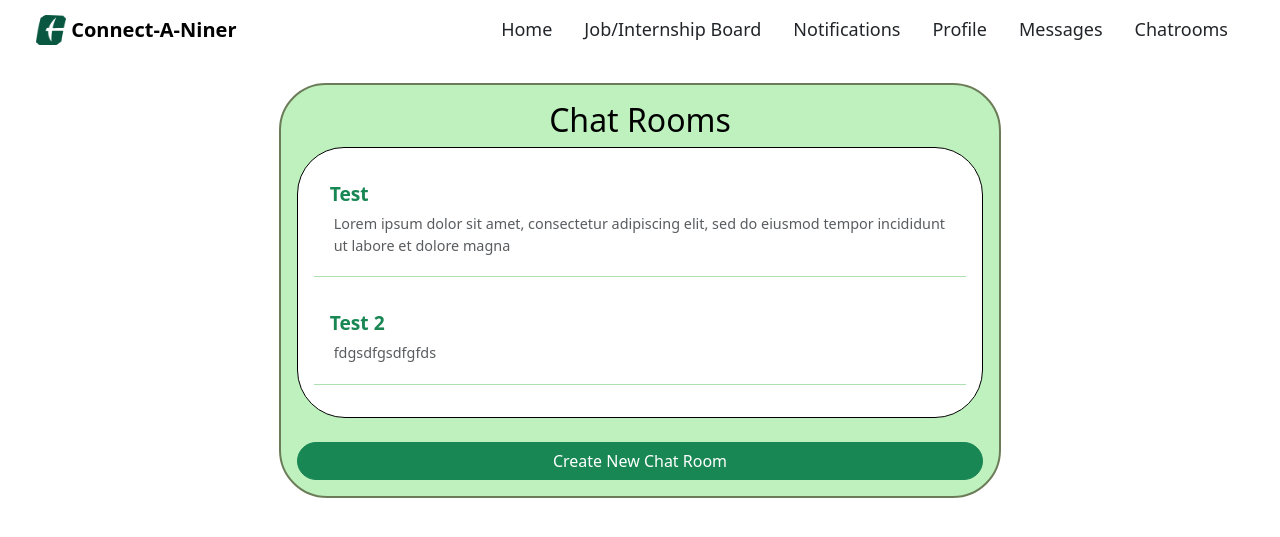
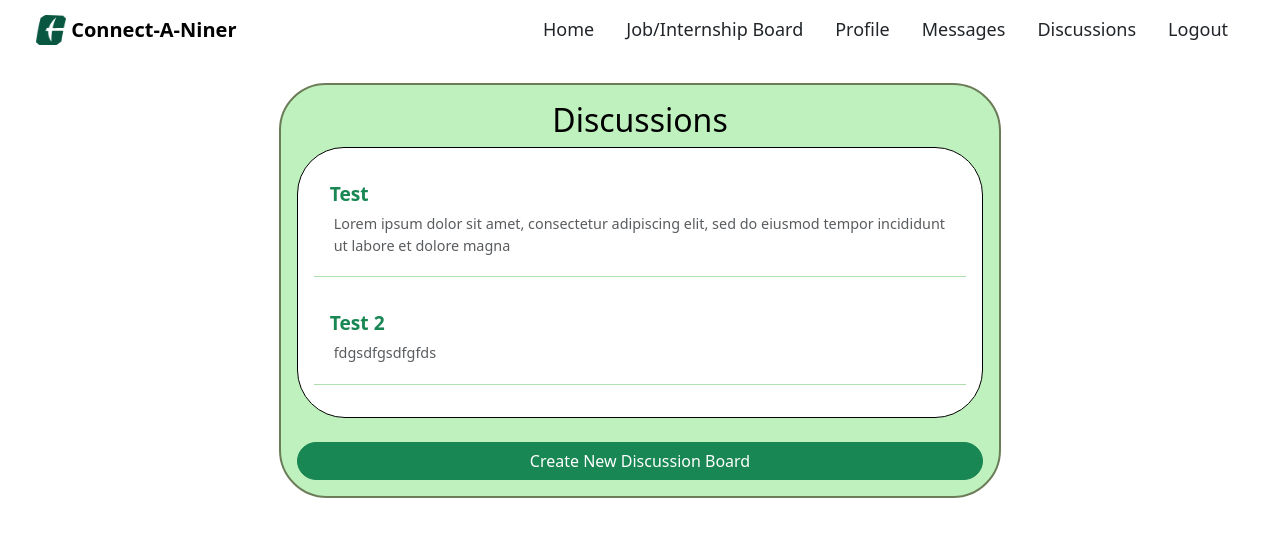
Before and after one commit to darellsam/SoftwareEngineeringProj, a Django app: page /chatrooms/ in a window 1280 px wide. Shown: the top 537 px of the page. Run offline with Django 5.2, Linux system fonts and the light colour scheme; a user stored in the database is signed in; data comes from the database, SQL or seed files in the repository; both versions use the stored data as it was after the commit.

Commit message:
Added Login and Logout button

```diff
--- a/sweProj/base/templates/discussion/chatroom_detail.html
+++ b/sweProj/base/templates/discussion/chatroom_detail.html
@@ -33,9 +33,7 @@
             <div class="d-flex justify-content-between align-items-center">
               <div>
                 <strong style="color: #4caf50"
-                  >{{ message.sender.name|default:message.sender.email
-                  }}</strong
-                >:
+                  >{{ message.sender.name|default:message.sender.email}}</strong>:
               </div>
               <small class="text-muted">{{ message.timestamp }}</small>
             </div>
@@ -60,7 +58,7 @@
 
         <div class="text-center mt-3">
           <a href="{% url 'chatroom_list' %}" class="text-success fw-bold"
-            >Back to Chat Rooms</a
+            >Back to Discussions Boards</a
           >
         </div>
       </div>
--- a/sweProj/base/templates/discussion/chatroom_list.html
+++ b/sweProj/base/templates/discussion/chatroom_list.html
@@ -13,7 +13,7 @@
           border-color: #6c7c59 !important;
         "
       >
-        <h1 class="text-center fs-2">Chat Rooms</h1>
+        <h1 class="text-center fs-2">Discussions</h1>
         <ul class="list-unstyled p-3 bg-white text-black mb-4"
             style="border-radius: 47px 48px 48px 48px; border: 1px solid black">
           {% for chatroom in chatrooms %}
@@ -33,7 +33,7 @@
             </p>
           </li>
           {% empty %}
-          <p class="text-center">No chat rooms available. Create one below!</p>
+          <p class="text-center">No Discussion Boards available. Create one below!</p>
           {% endfor %}
         </ul>
 
@@ -44,7 +44,7 @@
             class="btn btn-success w-100"
             style="border-radius: 24px"
           >
-            Create New Chat Room
+            Create New Discussion Board
           </a>
         </div>
       </div>
--- a/sweProj/base/templates/discussion/create_chatroom.html
+++ b/sweProj/base/templates/discussion/create_chatroom.html
@@ -13,7 +13,7 @@
           border-color: #6c7c59 !important;
         "
       >
-        <h1 class="text-center fs-2">Create Chat Room</h1>
+        <h1 class="text-center fs-2">Create Discussion Board</h1>
 
         <!-- Form Section -->
         <form
@@ -49,7 +49,7 @@
         <!-- Back to Chat Rooms Link -->
         <div class="text-center mt-3">
           <a href="{% url 'chatroom_list' %}" class="text-success fw-bold">
-            Back to Chat Rooms
+            Back to Discussions Boards
           </a>
         </div>
       </div>
--- a/sweProj/base/urls.py
+++ b/sweProj/base/urls.py
@@ -1,5 +1,6 @@
 from django.urls import path
 from . import views
+from django.contrib.auth import views as auth_views
 
 urlpatterns = [
     path('', views.home, name='home'),
@@ -13,5 +14,6 @@ urlpatterns = [
     path('send/', views.send_message, name='send_message'),
     path('chatrooms/', views.chatroom_list, name='chatroom_list'),
     path('chatrooms/<int:chatroom_id>/', views.chatroom_detail, name='chatroom_detail'),
-    path('chatrooms/new/', views.create_chatroom, name='create_chatroom')
+    path('chatrooms/new/', views.create_chatroom, name='create_chatroom'),
+    path('logout/', views.logoutUser, name='logout')
 ]
--- a/sweProj/base/views.py
+++ b/sweProj/base/views.py
@@ -22,7 +22,7 @@ def home(request):
 
 def loginPage(request):
     page = 'login'
-    print("Redirect Error")
+    #print("Redirect Error")
 
     if request.method == 'POST':
         email = request.POST.get('email').lower()
@@ -44,6 +44,9 @@ def loginPage(request):
     context = {'page': page}
     return render(request, 'base/login&register.html', context)
 
+def logoutUser(request):
+    logout(request)
+    return redirect('home')
 
 def registerPage(request):
     # page = 'register'   # i am going to have jinga if else logic... so if the curr page == signup i will render the signup html
--- a/sweProj/sweProj/settings.py
+++ b/sweProj/sweProj/settings.py
@@ -41,6 +41,11 @@ INSTALLED_APPS = [
 ]
 
 AUTH_USER_MODEL = 'base.User'
+
+# Authentication settings
+LOGIN_URL = '/login/'
+LOGIN_REDIRECT_URL = '/'
+LOGOUT_REDIRECT_URL = '/'
 
 
 MIDDLEWARE = [
--- a/sweProj/templates/navbar.html
+++ b/sweProj/templates/navbar.html
@@ -13,14 +13,21 @@
 			</button>
 			<div class="collapse navbar-collapse" id="navbarNavAltMarkup">
 				<div class="navbar-nav ms-auto d-flex pe-4" style="font-size: 18px;">
-					<a class="nav-item nav-link btn btn-primary d-inline-block text-dark mx-2" href="{% url 'home' %}">Home</span></a>
+					<a class="nav-item nav-link btn btn-primary d-inline-block text-dark mx-2" href="{% url 'home' %}">Home</a>
 					<a class="nav-item nav-link btn btn-primary d-inline-block text-dark mx-2" href="{% url 'jobBoard' %}">Job/Internship Board</a>
-					<a class="nav-item nav-link btn btn-primary d-inline-block text-dark mx-2" href="#">Notifications</a>
+					<!-- <a class="nav-item nav-link btn btn-primary d-inline-block text-dark mx-2" href="#">Notifications</a> -->
 					<a class="nav-item nav-link btn btn-primary d-inline-block text-dark mx-2" href="#">Profile</a>
 					<a class="nav-item nav-link btn btn-primary d-inline-block text-dark mx-2" href="{% url 'inbox' %}">Messages</a>
-					<a class="nav-item nav-link btn btn-primary d-inline-block text-dark mx-2" href="{% url 'chatroom_list' %}">Chatrooms</a>
+					<a class="nav-item nav-link btn btn-primary d-inline-block text-dark mx-2" href="{% url 'chatroom_list' %}">Discussions</a>
+
+					{% if user.is_authenticated %}
+						<a class="nav-item nav-link btn btn-primary d-inline-block text-dark mx-2" href="{% url 'logout' %}">Logout</a>
+					{% else %}
+						<a class="nav-item nav-link btn btn-primary d-inline-block text-dark mx-2" href="{% url 'loginPage' %}">Login</a>
+					{% endif %}
 				</div>
 			</div>
+
 		</div>
 	</nav>
 {% endblock %}
```
Also changed, not shown: sweProj/db.sqlite3.
